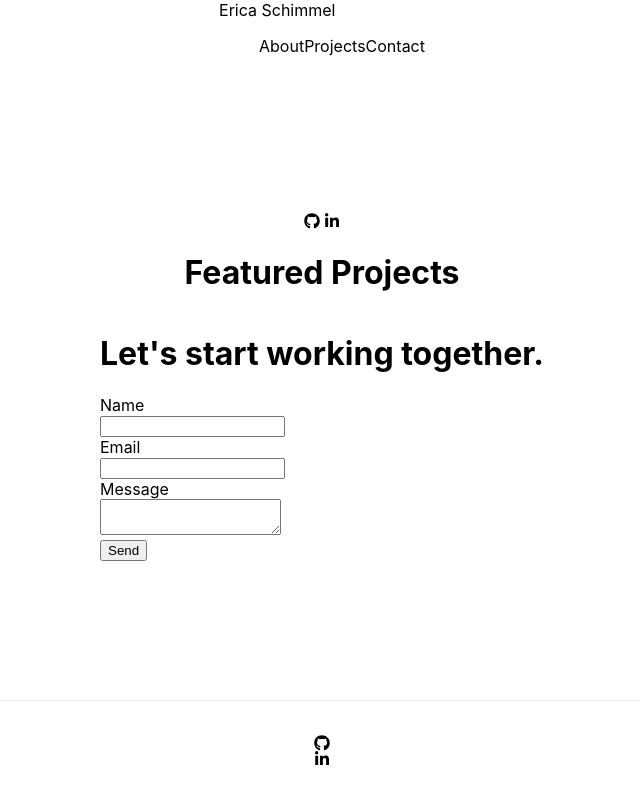
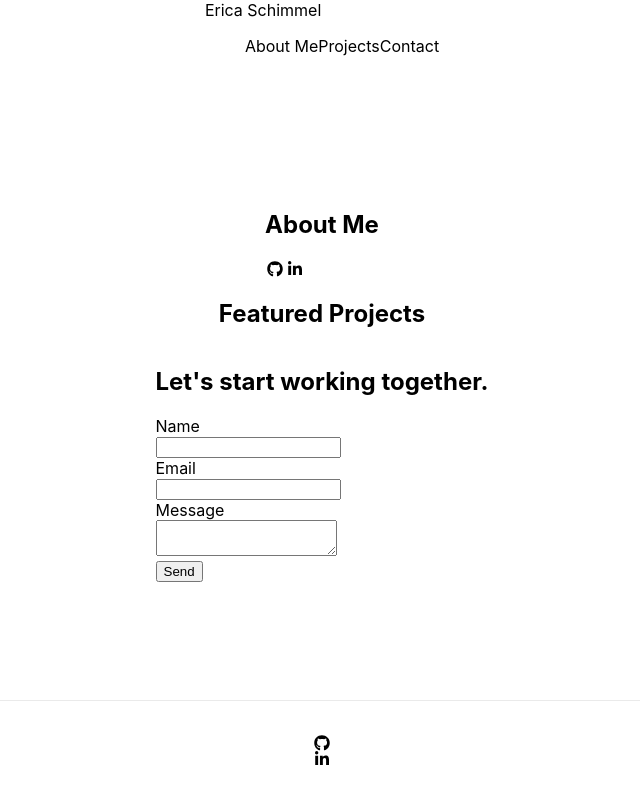
Before and after one commit to OccassionalDev/portfolio-next, a Next.js app: page / in a window 1280 px wide. Shown: the whole page, without its empty margins (318-958 px from the left). Built offline with nearby package versions, Linux system fonts and the light colour scheme.

Commit message:
changed header tags to a smaller size

```diff
--- a/pages/index.js
+++ b/pages/index.js
@@ -18,7 +18,7 @@ export default function Home() {
 
 				<nav>
 					<ul>
-						<a href="#about">About</a>
+						<a href="#about">About Me</a>
 						<a href="#projects">Projects</a>
 						<a href="#contact">Contact</a>
 						{/* <a href="#blog">Blog</a> */}
@@ -30,15 +30,16 @@ export default function Home() {
 				<div id="home"></div>
 
 				<div id="about">
+					<h2>About Me</h2>
 					<SocialIcons />
 				</div>
 
 				<div id="projects">
-					<h1>Featured Projects</h1>
+					<h2>Featured Projects</h2>
 				</div>
 
 				<div id="contact">
-					<h1>Let's start working together.</h1>
+					<h2>Let's start working together.</h2>
 
 					<EmailForm />
 				</div>
```
